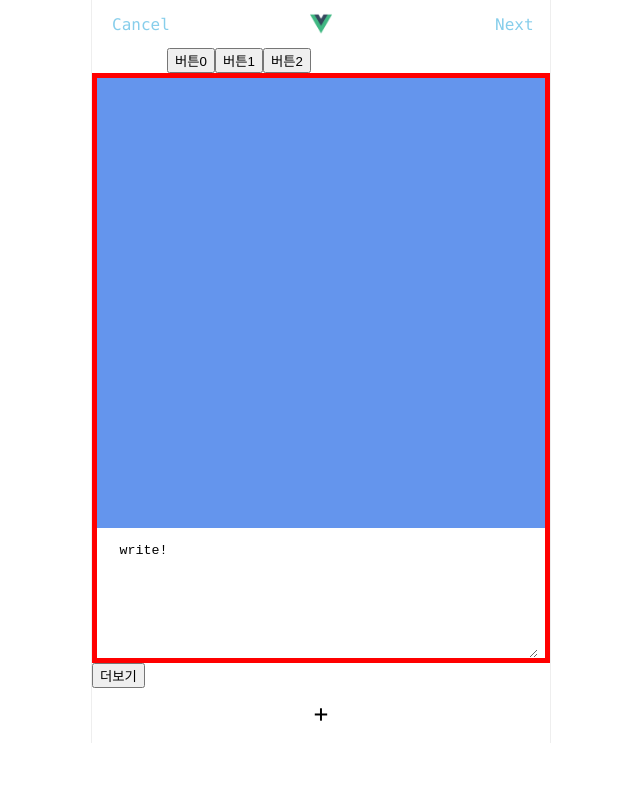
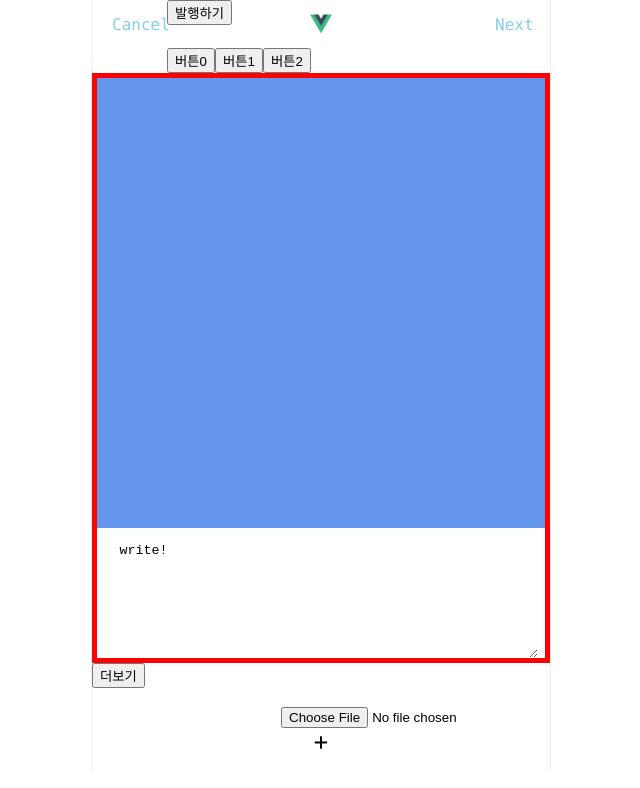
Before and after one commit to byeon-seong-won/vue_study, a Vue app in the folder vuestudy/: page / in a window 1280 px wide. Both pictures are taken after a click on the button "버튼2". Shown: the top 788 px of the page, without its empty margins (319-959 px from the left). Built offline with nearby package versions, Linux system fonts and the light colour scheme; some icons are missing; a web font is replaced by a local one.

Commit message:
study_1026

```diff
--- a/vuestudy/src/App.vue
+++ b/vuestudy/src/App.vue
@@ -7,6 +7,7 @@
     <ul class="header-button-right">
       <li>Next</li>
     </ul>
+    <button v-if="step==2" @click="publish()">발행하기</button>
     <img src="./assets/logo.png" class="logo" />
   </div>
 
@@ -14,13 +15,13 @@
   <button @click="step=1">버튼1</button>
   <button @click="step=2">버튼2</button>
 
-  <Container :post="게시물" :step="step"/>
+  <Container :post="게시물" :step="step" :img="img" @input="inputCont = $event;"/>
   <button @click="more()">더보기</button>
 
 
   <div class="footer">
     <ul class="footer-button-plus">
-      <input @change="upload()" type="file" id="file" class="inputfile" />
+      <input @change="upload" type="file" id="file" />
       <label for="file" class="input-plus">+</label>
     </ul>
   </div>
@@ -44,7 +45,10 @@ export default {
     return {
       게시물 : postdata,
       더보기클릭 : 0,
-      step : 0
+      step : 0,
+      img : '',
+      inputCont : '',
+      inputimg : ''
     }
   },
   components : {
@@ -54,14 +58,29 @@ export default {
     more() {
       axios.get(`https://codingapple1.github.io/vue/more${this.더보기클릭}.json`).then((결과) => {
         this.게시물.push(결과.data)
-        this.더보기클릭++
+        // this.더보기클릭++
       })
     },
-    upload(e) {
+    upload(e){
       let 파일 = e.target.files;
       let url = URL.createObjectURL(파일[0]);
       console.log(url);
       this.step++
+      this.img = url
+    },
+    publish() {
+        var 새게시물 = {
+            name: "Seong won",
+            userImage: "https://picsum.photos/100?random=3",
+            postImage: "https://picsum.photos/600?random=3",
+            likes: 500,
+            date: "Oct 30",
+            liked: false,
+            content: this.inputCont,
+            filter: "perpetua"
+        };
+        this.게시물.unshift(새게시물);
+        this.step = 0;
     }
   }
 }
```
